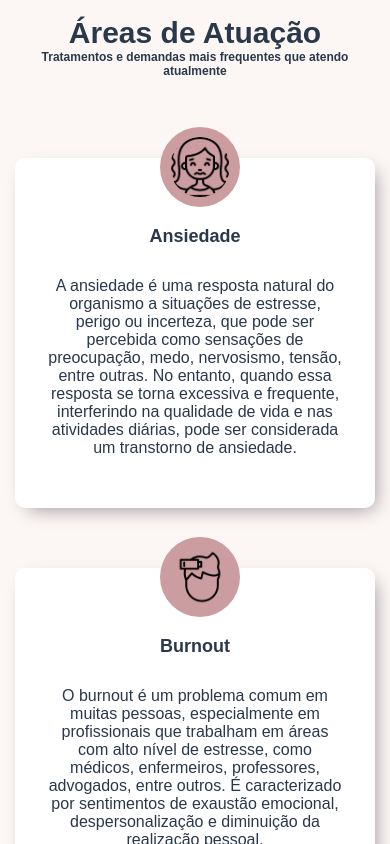
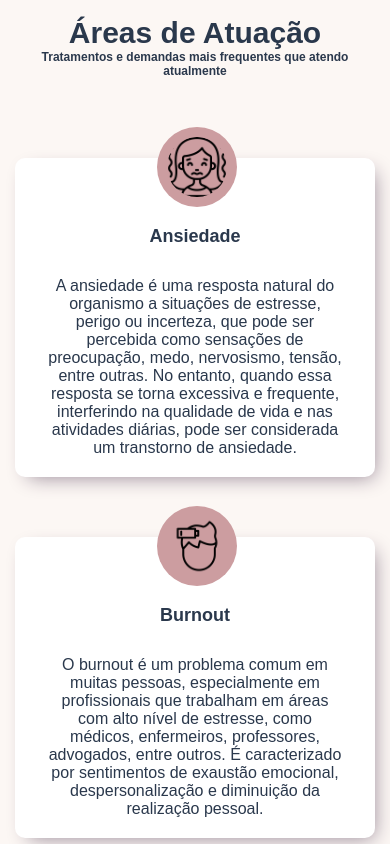
Before and after one commit to dianamdias03/landing-page-v4, a React (Create React App) app: page / in a window 390 px wide. Shown: the part 2020-2864 px from the top of the page. Built offline with nearby package versions, Linux system fonts and the light colour scheme; a web font is replaced by a local one.

Commit message:
Added icons to expertise section

```diff
--- a/src/components/Elements/ProjectBox.jsx
+++ b/src/components/Elements/ProjectBox.jsx
@@ -4,27 +4,16 @@ import styled from "styled-components";
 export default function ProjectBox({ icon, title, text, action}) {
   return (
     <Wrapper>
-      <Box>
+      <div className="boxExpertise">
         <ImgBtn className="aniamte pointer" onClick={action ? () => action() : null}>
-          <img className="radius8" src={icon} alt="project" style={{height: '80px', width: '80px', backgroundColor: "#cc9da0", padding: '10px', borderRadius: '50px', position: 'absolute', margin: 0, marginTop: '-65px', marginLeft: '-35px'}}></img>
+          <img className="radius8" src={icon} alt="project" style={{height: '80px', width: '80px', backgroundColor: "#cc9da0", padding: '10px', borderRadius: '50px', position: 'absolute', margin: 0, marginTop: '-65px', marginLeft: '-38px'}}></img>
         </ImgBtn>
         <h3 className="font20 extraBold" style={{padding: '30px 0'}}>{title}</h3>
         <p className="font16">{text}</p>
-      </Box>
+      </div>
     </Wrapper>
   );
 }
-
-const Box = styled.div`
-  width: 100%;
-  padding: 20px 30px;
-  margin-top: 30px;
-  background-color: white;
-  height: 350px;
-  border-radius: 10px;
-  box-shadow: 6px 7px 20px -7px rgba(148,133,148,1);
-  position: 'relative'
-`;
 
 const Wrapper = styled.div`
   width: 100%;
--- a/src/components/Sections/Expertise.jsx
+++ b/src/components/Sections/Expertise.jsx
@@ -56,7 +56,7 @@ export default function Expertise() {
           <div className="row textCenter flexCenter">
             {expertises.map((item) => {
               return (
-                <div key={item.title} className="col-xs-12 col-sm-4 col-md-4 col-lg-4">
+                <div key={item.title} className="col-xs-12 col-sm-12 col-md-4 col-lg-4">
                   <ProjectBox
                     icon={item.icon}
                     title={item.title}
--- a/src/style/index.css
+++ b/src/style/index.css
@@ -322,8 +322,23 @@
     font-family: 'Esteban', sans-serif;
   }
 
+  .boxExpertise{
+    width: 100%;
+    padding: 20px 30px;
+    margin-top: 30px;
+    background-color: white;
+    height: 350px;
+    border-radius: 10px;
+    box-shadow: 6px 7px 20px -7px rgba(148,133,148,1);
+    position: 'relative'
+  }
+
   @media only screen and (max-width: 770px) {
     .headerBg{
       background: url("../assets/img/about3_bg_sm.png") center/cover no-repeat;
     }
+
+    .boxExpertise{
+      height: auto;
+    }
   }
```
